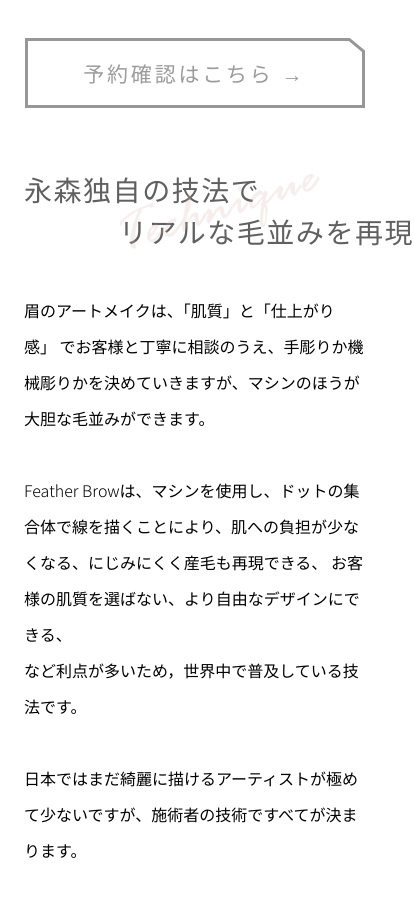
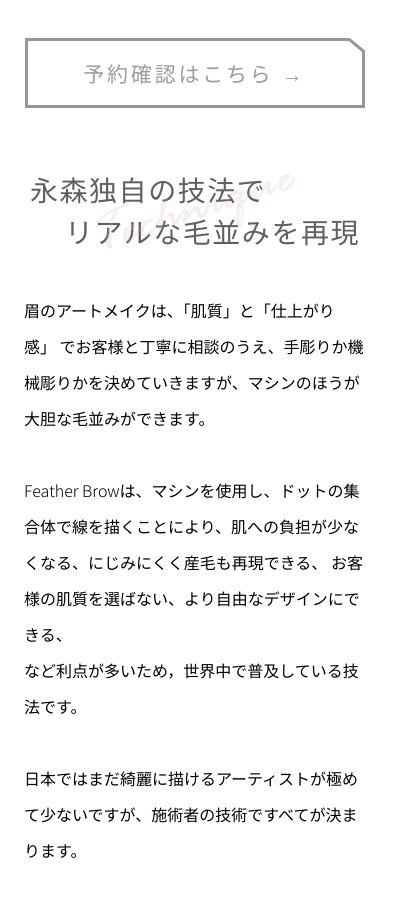
Before and after one commit to torikulse/Nagamori-v2, a React (Vite) app: page / in a window 390 px wide. Shown: the part 2025-2938 px from the top of the page, 414 px wide, since content can reach past the window. Built offline with nearby package versions, Linux system fonts and the light colour scheme; a web font is replaced by a local one.

Commit message:
homepage side over content done

```diff
--- a/src/components/HeroContent2.jsx
+++ b/src/components/HeroContent2.jsx
@@ -31,7 +31,7 @@ const HeroContent2 = () => {
         </div>
 
         <div className="relative flex w-full flex-col justify-center">
-          <div className="relative mt-5 mr-auto ml-auto flex w-[390px] flex-col items-center justify-center py-10 md:-mt-3 md:ml-0 md:pt-0 lg:w-[490px] xl:w-[628px] xl:flex-col xl:items-start xl:py-0">
+          <div className="relative mt-5 mr-auto ml-auto flex w-[330px] flex-col items-center justify-center py-10 md:-mt-3 md:ml-0 md:pt-0 lg:w-[490px] xl:w-[628px] xl:flex-col xl:items-start xl:py-0">
             <img
               src={technique}
               alt=""
```
